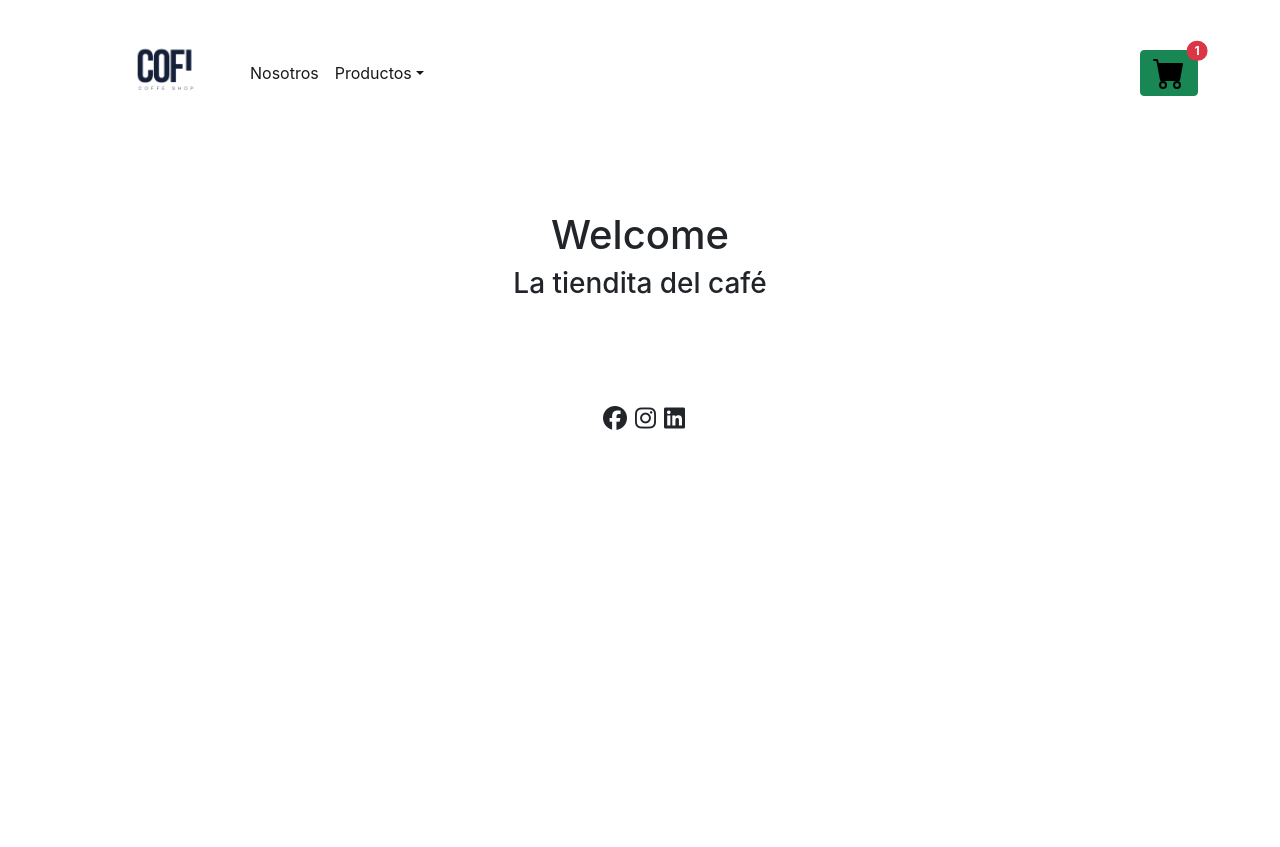
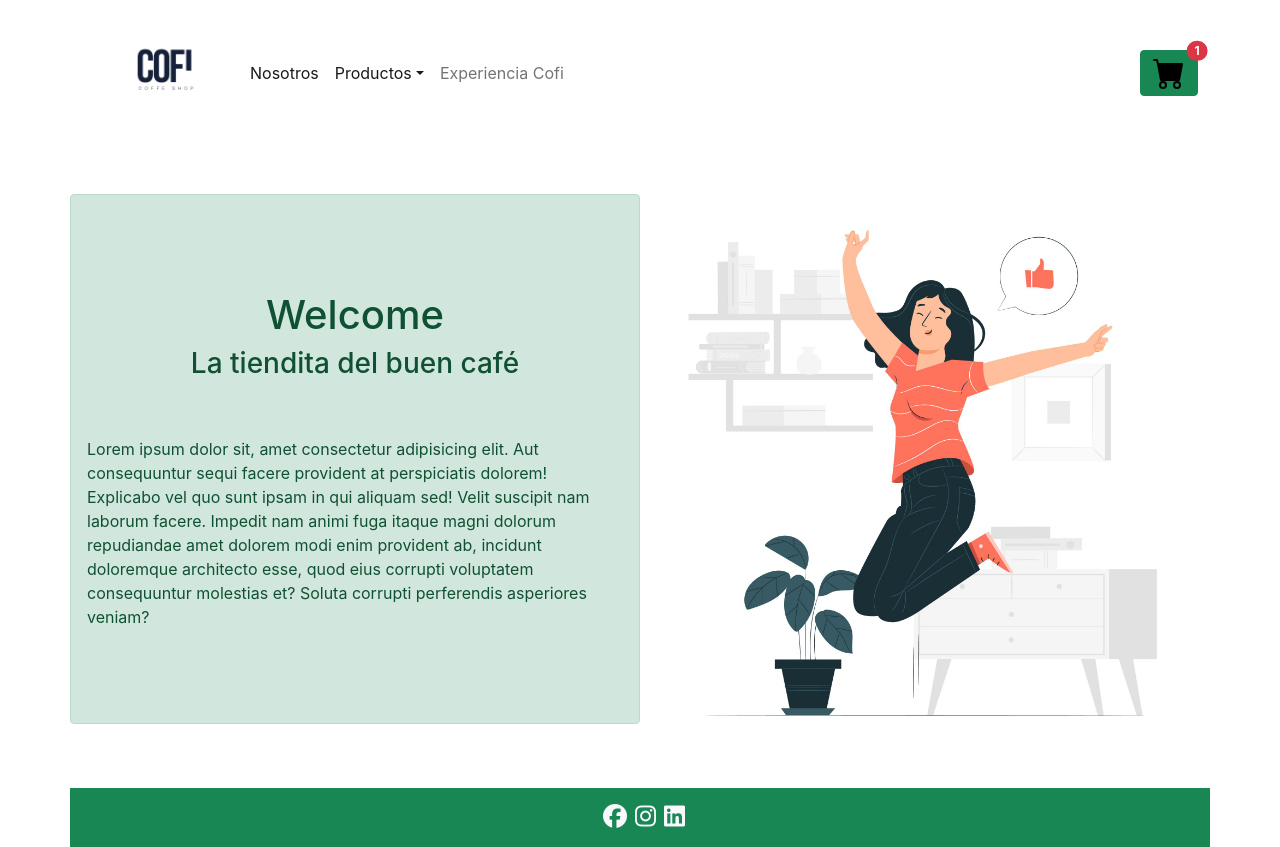
Before and after one commit to JesusParedes-04/Cofibucks, a React (Create React App) app: page / in a window 1280 px wide. Before the commit the page ends 800 px from the top, so only its background shows below. Built offline with nearby package versions, Linux system fonts and the light colour scheme.

Commit message:
segundaEntrega-Paredes

```diff
--- a/src/App.js
+++ b/src/App.js
@@ -6,6 +6,7 @@ import ItemListContainer from "./Components/ItemListContainer";
 import Navbar from "./Components/Navbar";
 import Home from "./Components/Home";
 import ItemDetailContainer from "./Components/ItemDetailContainer";
+import Experienciacofi from "./Components/Experienciacofi";
 
 function App() {
   return (
@@ -13,6 +14,7 @@ function App() {
       <Navbar />
       <Routes>
         <Route path={"/"} element={<Home />} />
+        <Route path={"/experiencia"} element={<Experienciacofi mensaje= {'Sumate a la experiencia Cofi'} />} />
         <Route path={"/category"} element={<ItemListContainer />} />
         <Route path={"/category/:id"} element={<ItemListContainer />} />
         <Route path={"/item/:id"} element={<ItemDetailContainer />} />
--- /dev/null
+++ b/src/Components/Experienciacofi.jsx
@@ -0,0 +1,17 @@
+import React from "react";
+
+const Experienciacofi = ({mensaje}) => {
+  return (
+    <div className="container my-5">
+      <div className="row">
+        <div className="col-md-12">
+          <div className="alert alert-success text-center" role={"alert"}>
+            <h1>{mensaje}</h1>
+          </div>
+        </div>
+      </div>
+    </div>
+  );
+};
+
+export default Experienciacofi;
--- a/src/Components/Footer.jsx
+++ b/src/Components/Footer.jsx
@@ -6,16 +6,16 @@ const Footer = () => {
         <div className="container-md">
 
 
-            <div className="row">
-                <div className="col d-flex align-items-center justify-content-center p-3">
+            <div className="row m">
+                <div className="col d-flex align-items-center justify-content-center pt-3 pb-3 bg-success">
                     <span>
-                        <i className="fa-brands fa-facebook ms-2 fs-4"></i>
+                        <i className="fa-brands fa-facebook ms-2 fs-4 text-light"></i>
                     </span>
                     <span>
-                        <i className="fa-brands fa-instagram ms-2 fs-4"></i>
+                        <i className="fa-brands fa-instagram ms-2 fs-4 text-light"></i>
                     </span>
                     <span>
-                        <i className="fa-brands fa-linkedin ms-2 fs-4"></i>
+                        <i className="fa-brands fa-linkedin ms-2 fs-4 text-light"></i>
                     </span>
                 </div>
             </div>
--- a/src/Components/Home.jsx
+++ b/src/Components/Home.jsx
@@ -3,15 +3,18 @@ import React from "react";
 const Home = () => {
   return (
     <div className="container my-5">
-      <div className="row">
-        <div className="col-md-12">
-          <div className="alert alert-sucess text-center" role={"success"}>
-            <h1>Welcome</h1>
-            <h3>La tiendita del café</h3>
-          </div>
-        </div>
-      </div>
-    </div>
+          <div className="row">
+              <div className="col-md-6 alert alert-success pt-5" role={"alert"}>
+                        <h1 className=" mt-5 text-center">Welcome</h1>
+                        <h3 className="text-center">La tiendita del buen café</h3>
+                        <p className="pt-5">Lorem ipsum dolor sit, amet consectetur adipisicing elit. Aut consequuntur sequi facere provident at perspiciatis dolorem! Explicabo vel quo sunt ipsam in qui aliquam sed! Velit suscipit nam laborum facere.
+                        Impedit nam animi fuga itaque magni dolorum repudiandae amet dolorem modi enim provident ab, incidunt doloremque architecto esse, quod eius corrupti voluptatem consequuntur molestias et? Soluta corrupti perferendis asperiores veniam?</p>
+                    </div>
+                    <div className="col-md-6">
+                        <img className="img-fluid" src="/image/4365502.jpg" alt="imagenhome" />
+                    </div>
+               </div>
+           </div>
   );
 };
 
--- a/src/Components/Item.jsx
+++ b/src/Components/Item.jsx
@@ -10,7 +10,7 @@ const Item = ({ item }) => {
                 <div className="card text-center border border-0" >
                     <img src={item.Imagen} className="card-img-top img-fluid" alt={item.nombre} />
                     <div className="card-body">
-                        <p className="card-text"> {item.nombre}</p>
+                        <p className="card-text"> <b className="fs-5 text-uppercase">{item.nombre}</b></p>
                     </div>
                 </div>
         </Link>
--- a/src/Components/Navbar.jsx
+++ b/src/Components/Navbar.jsx
@@ -10,7 +10,7 @@ const Navbar = () => {
           <div className="col-md-6">
             <nav className="navbar navbar-expand-lg navbar-light">
               <div className="container-fluid">
-                <NavLink className="navbar-brand" to={"/category/"}>
+                <NavLink className="navbar-brand" to={"/category"}>
                   <img
                     src="../image/Imagen-Logo.png"
                     alt="logo-principal"
@@ -91,6 +91,17 @@ const Navbar = () => {
                         </li>
                       </ul>
                     </li>
+
+                    <li>
+                      {" "}
+                      <NavLink
+                        className="nav-link"
+                        activeclassname="page"
+                        to={"/experiencia/"}
+                      >
+                        Experiencia Cofi
+                      </NavLink>
+                    </li>
                   </ul>
                 </div>
               </div>
--- a/src/Components/json/productos.json
+++ b/src/Components/json/productos.json
@@ -1,42 +1,42 @@
 [
     {
-        "id":1, "nombre":"Skinny Vainilla Latte", "descripcion": "Café espresso con leche descremada al vapor y toques de vainilla sin azúcar.", "categoria": "cafe-caliente", "precio": 1500, "stock": 10,
-        "Imagen":"https://djftrby1k8irl.cloudfront.net/s3fs-public/2022-03%2FSkinny%20Vainilla%20Latte%20425x425%20sin%20fondo.png?auto=format,compress&q=70&crop=focalpoint&ar=1:1.0&w=180&fit=crop"
+        "id":1, "nombre":"Skinny Vainilla Latte helado Venti", "descripcion": "Café Espresso mezclado con leche fría, cubos de hielo y jarabe de vainilla sin azúcar.", "categoria": "cafe-caliente", "precio": 1500, "stock": 10,
+        "Imagen":"https://www.starbucks.pe/Multimedia/productos/detalle/SKINNY_VAINILLA_LATTE_HELADO_V2.png"
     },
 
     {
-        "id":2, "nombre":"Vainilla Latte", "descripcion": "Café espresso con leche al vapor y toques de vainilla.", "precio": 1300, "stock": 5,  "categoria": "cafe-frio",
-        "Imagen":"https://djftrby1k8irl.cloudfront.net/s3fs-public/2022-03%2FSkinny%20Vainilla%20Latte%20425x425%20sin%20fondo.png?auto=format,compress&q=70&crop=focalpoint&ar=1:1.0&w=180&fit=crop"
+        "id":2, "nombre":"Latte Frío con bebida de avena Venti", "descripcion": "Café espresso de cuerpo completo mezclado con bebida de avena vaporizada.", "precio": 1300, "stock": 5,  "categoria": "cafe-frio",
+        "Imagen":"https://www.starbucks.pe/Multimedia/productos/detalle/ICED_LATTE_CON_LECHE_DE_AVENA_ECOMMERCE.png"
     },
 
     {
-        "id":3, "nombre":"Latte", "descripcion": "Café espresso con leche vaporizada.", "precio": 1000, "stock": 7, "categoria": "Té Caliente",
-        "Imagen":"https://djftrby1k8irl.cloudfront.net/s3fs-public/2022-02%2FLatte%20425x425%20verde_1.png?auto=format,compress&q=70&crop=focalpoint&ar=1:1.0&w=180&fit=crop"
+        "id":3, "nombre":"Chocolúcuma cream Frappuccino Venti", "descripcion": "Deliciosa lúcuma mezclada con mocha, jarabe de azucar y chispas sabor chocolate, decorado con crema batida y extra chispas sabor chocolate.", "precio": 1000, "stock": 7, "categoria": "frappuchino",
+        "Imagen":"https://www.starbucks.pe/Multimedia/productos/detalle/CHOCOLUCUMA_CREAM_FRAPP_V2.png"
     },
 
     {
-        "id":4, "nombre":"Dulce de Leche Latte", "descripcion": "Café espresso con dulce de leche, leche al vapor con crema batida y salsa de caramelo.",  "categoria": "Calientes", "precio": 1800, "stock": 10,
-        "Imagen":"https://djftrby1k8irl.cloudfront.net/s3fs-public/2022-02%2FDulce%20de%20leche%20latte%20425x425%20verde_1.png?auto=format,compress&q=70&crop=focalpoint&ar=1:1.0&w=180&fit=crop"
+        "id":4, "nombre":"Black & White Mocha Venti", "descripcion": "Café Espresso con capas de mocha y mocha blanco combinadas en leche vaporizaday chispas sabor chocolate. No lleva crema batida. Sin endulzantes.",  "categoria": "Calientes", "precio": 1800, "stock": 10,
+        "Imagen":"https://www.starbucks.pe/Multimedia/productos/detalle/BLACK_AND_WHITE_MOCHA_V2.png"
     },
 
     {
-        "id":5, "nombre":"Cappuchino", "descripcion": "Café espresso, leche vaporizada y abundante espuma de leche.", "categoria": "frappuchino" , "precio": 1700, "stock": 7,
-        "Imagen":"https://djftrby1k8irl.cloudfront.net/s3fs-public/2022-03%2FCappuccino%20425x425%20sin%20fondo.png?auto=format,compress&q=70&crop=focalpoint&ar=1:1.0&w=180&fit=crop"
+        "id":5, "nombre":"Peppermint Mocha Frappuccino Grande", "descripcion": "Bebida de salsa de chocolate y jarabe de menta combinados con café y leche, mezclada con hielo. Cubierta con crema batida y baño de mocha. No incluye endulzantes adicionales.", "categoria": "frappuchino" , "precio": 1700, "stock": 7,
+        "Imagen":"https://www.starbucks.pe/Multimedia/productos/detalle/Peppermint_Mocha_Latte_Frappuccino_v1.png"
     },
 
     {
-        "id":6, "nombre":"Café Americano", "descripcion": "Café espresso combinado con agua al mejor estilo americano.", "categoria": "cafe-frio", "precio": 900, "stock": 10,
-        "Imagen":"https://djftrby1k8irl.cloudfront.net/s3fs-public/2022-03%2FAmericano%20425x425%20sin%20fondo.png?auto=format,compress&q=70&crop=focalpoint&ar=1:1.0&w=180&fit=crop"
+        "id":6, "nombre":"Café Americano", "descripcion": "Café Espresso de cuerpo completo con agua caliente. En caso la pidas por Delivery, la bebida se entregará en un vaso de tamaño mayor para evitar derrames.", "categoria": "cafe-frio", "precio": 900, "stock": 10,
+        "Imagen":"https://www.starbucks.pe/Multimedia/productos/detalle/AMERICANO_V2.png"
     },
 
     {
-        "id":7, "nombre":"Mocha", "descripcion": "Chocolate con café espresso y leche al vapor, con crema batida.", "categoria": "cafe-caliente", "precio": 1200, "stock": 9,
-        "Imagen":"https://djftrby1k8irl.cloudfront.net/s3fs-public/2022-03%2FMocha%20425x425%20sin%20fondo.png?auto=format,compress&q=70&crop=focalpoint&ar=1:1.0&w=180&fit=crop"
+        "id":7, "nombre":"Mocha Café Venti", "descripcion": "Café Espresso mezclado con mocha y leche vaporizada. Sin endulzantes.", "categoria": "cafe-caliente", "precio": 1200, "stock": 9,
+        "Imagen":"https://www.starbucks.pe/Multimedia/productos/detalle/MOCHA_CAFE_V2.png"
     },
 
     {
-        "id":8, "nombre":"Caramel Machiatto", "descripcion": "Vainilla y leche manchada con espresso, finalizada con el característico dibujo de caramelo.", "categoria": "cafe-caliente", "precio": 1300, "stock": 10,
-        "Imagen":"https://djftrby1k8irl.cloudfront.net/s3fs-public/2022-02%2FCaramel%20Macchiato%20425x425%20verde_1.png?auto=format,compress&q=70&crop=focalpoint&ar=1:1.0&w=180&fit=crop"
+        "id":8, "nombre":"Caramel Macchiato Venti", "descripcion": "Leche vaporizada con vainilla, coronado con shot de café Espresso y decorado con una rejilla de caramelo. Sin endulzantes.", "categoria": "cafe-caliente", "precio": 1300, "stock": 10,
+        "Imagen":"https://www.starbucks.pe/Multimedia/productos/detalle/CARAMEL_MACCHIATO_V2.png"
     }
 
 ]
```
Also changed, not shown: 2 other files (tests, documents, lock files or other folders).
